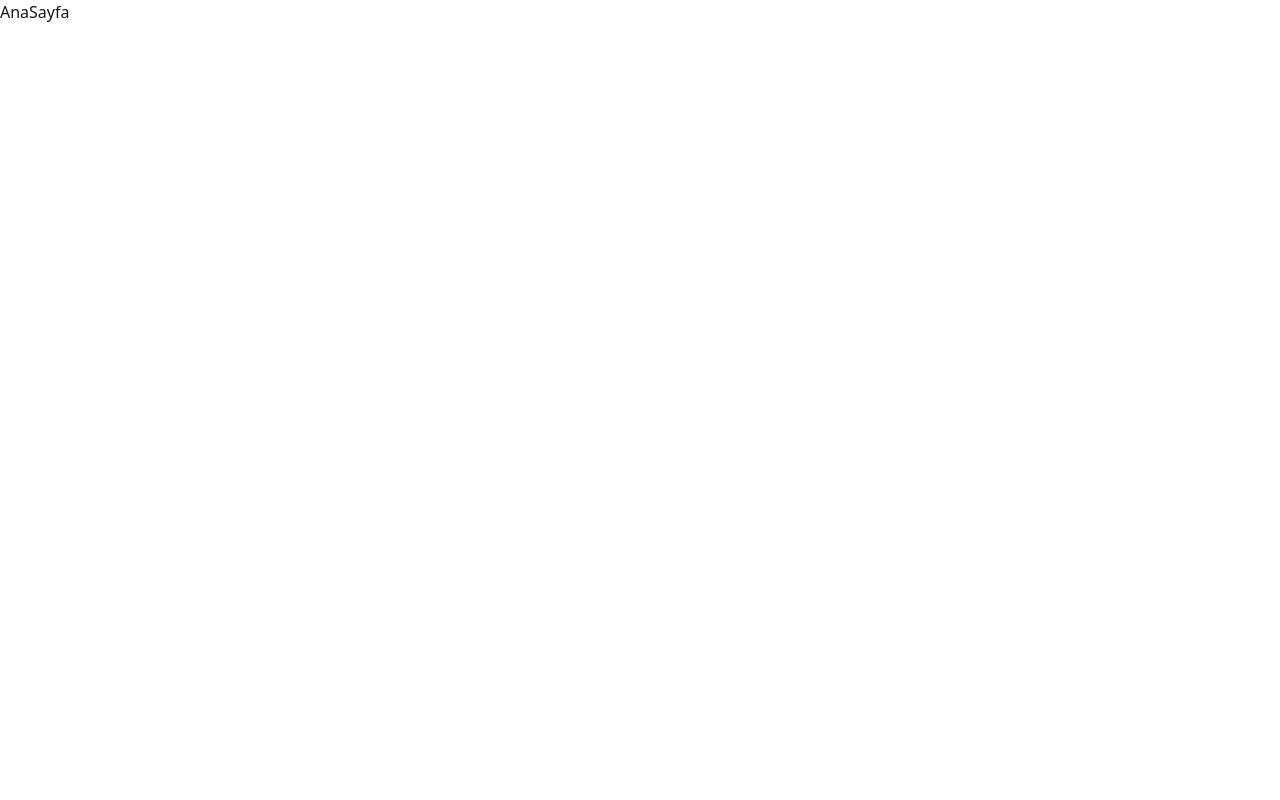
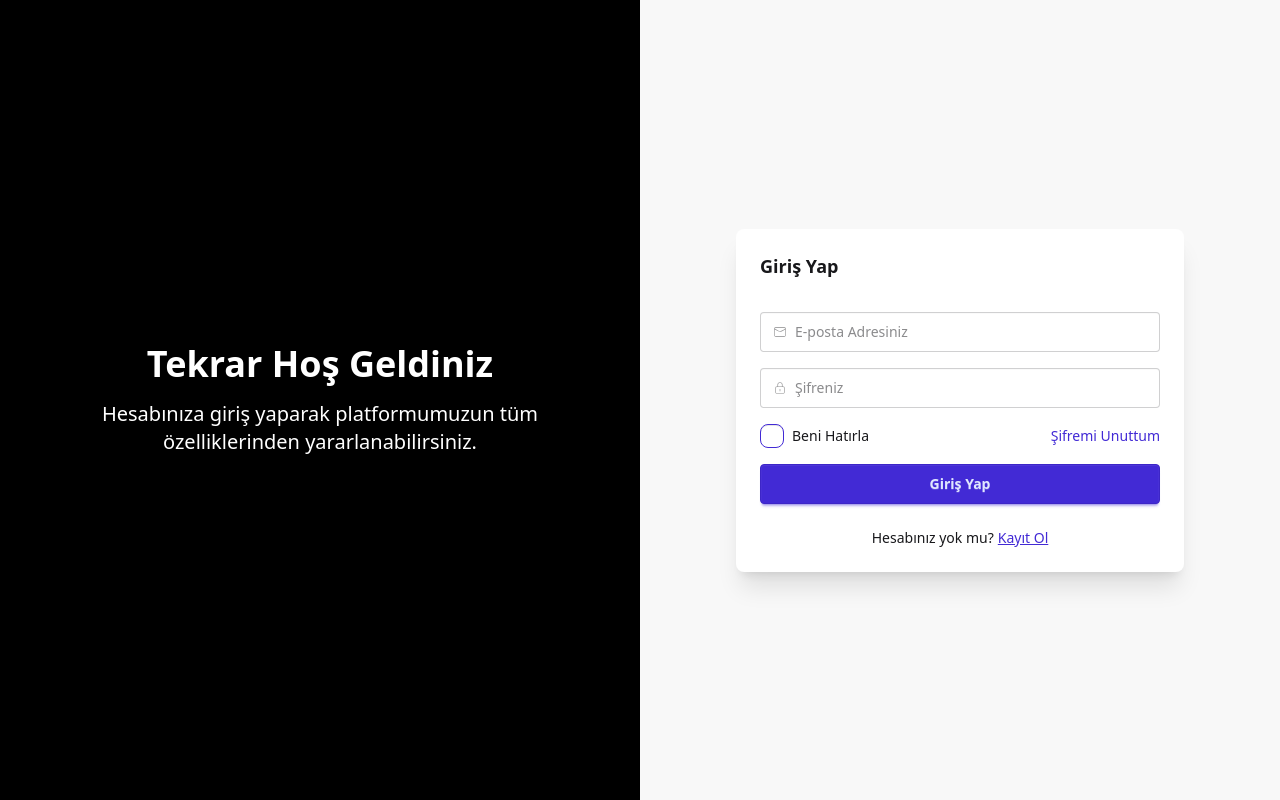
Before and after one commit to burakpoyraz/AFET-ARAC-TALEP-YONETIM-SISTEMI, a React (Vite) app in the folder frontend/: page / in a window 1280 px wide. Built offline with nearby package versions, Linux system fonts and the light colour scheme; no server answers.

Commit message:
refactor frontend structure; remove unused home page, add user registration and logout functionality, and integrate React Query for state management

```diff
--- a/frontend/package.json
+++ b/frontend/package.json
@@ -11,8 +11,11 @@
   },
   "dependencies": {
     "@tailwindcss/vite": "^4.0.17",
+    "@tanstack/react-query": "^5.69.0",
+    "axios": "^1.8.4",
     "react": "^19.0.0",
     "react-dom": "^19.0.0",
+    "react-hot-toast": "^2.5.2",
     "react-icons": "^5.5.0",
     "react-router-dom": "^7.4.0",
     "tailwindcss": "^4.0.17"
--- a/frontend/src/App.jsx
+++ b/frontend/src/App.jsx
@@ -3,19 +3,40 @@ import reactLogo from "./assets/react.svg";
 import viteLogo from "/vite.svg";
 import { Route, Routes } from "react-router-dom";
 import GirisYap from "./pages/auth/GirisYap";
-import AnaSayfa from "./pages/home/AnaSayfa";
 import KayıtOl from "./pages/auth/KayıtOl";
+import { Toaster } from "react-hot-toast";
+import { useQuery } from "@tanstack/react-query";
+import axios from "axios";
+import Panel from "./pages/home/Panel";
 
 function App() {
 
 
+  const {data:girisYapanKullanici, isLoading, error} = useQuery({
+    queryKey: ["girisYapanKullanici"],
+    queryFn: async () => {
+      const res = await axios.get("/api/auth/hesabim");
+
+      return res.data;
+    },
+    onSuccess: (data) => {
+      console.log("Kullanıcı bilgileri:", data);
+    },
+    onError: (error) => {
+      console.error("Kullanıcı bilgileri alınamadı:", error.message);
+      return null;
+    },
+  });
+
   return (
     <div>
       <Routes>
-        <Route path="/" element={<AnaSayfa />} />
-        <Route path="/girisyap" element={<GirisYap />} />
-        <Route path="/kayitol" element={<KayıtOl />} />
+        <Route path="/" element={girisYapanKullanici ? <Panel /> : <GirisYap />} />
+
+        <Route path="/girisyap" element={girisYapanKullanici ? <Panel /> :  <GirisYap />} />
+        <Route path="/kayitol" element={girisYapanKullanici ? <Panel /> :  <KayıtOl />} />
       </Routes>
+      <Toaster />
     </div>
   );
 }
--- a/frontend/src/main.jsx
+++ b/frontend/src/main.jsx
@@ -3,11 +3,34 @@ import { createRoot } from "react-dom/client";
 import "./index.css";
 import App from "./App.jsx";
 import { BrowserRouter } from "react-router-dom";
+import { QueryClient, QueryClientProvider } from "@tanstack/react-query";
+
+
+const queryClient=new QueryClient({
+  defaultOptions:{
+    queries:{
+      refetchOnWindowFocus:false,
+      retry:1,
+    },
+    mutations:{
+      retry: false,
+      onError: (error) => {
+        console.error("Mutation error:", error);
+      },
+      onSuccess: (data) => {
+        console.log("Mutation success:", data);
+      },
+    },
+  },
+})
 
 createRoot(document.getElementById("root")).render(
   <StrictMode>
     <BrowserRouter>
+    <QueryClientProvider client={queryClient}>
       <App />
+    </QueryClientProvider>
     </BrowserRouter>
+
   </StrictMode>
 );
--- a/frontend/src/pages/auth/GirisYap.jsx
+++ b/frontend/src/pages/auth/GirisYap.jsx
@@ -1,9 +1,160 @@
-import React from 'react'
+import React from "react";
+import { useState } from "react";
+import { CiMail, CiLock } from "react-icons/ci";
+import { useMutation, useQueryClient } from "@tanstack/react-query";
+import axios from "axios";
+import { toast } from "react-hot-toast";
+
 
 const GirisYap = () => {
+
+  const queryClient=useQueryClient();
+
+  const [formData, setFormData] = useState({
+    email: "",
+    sifre: "",
+  });
+
+  const handleInputChanges = (e) => {
+    const { name, value } = e.target;
+    setFormData((prevState) => ({
+      ...prevState,
+      [name]: value,
+    }));
+  };
+
+  const { mutate, isError, isPending, isSuccess, error } = useMutation({
+    mutationFn: async (formData) => {
+      try {
+        const res = await axios.post("/api/auth/girisyap", formData);
+
+        if (res.data.error) {
+          throw new Error(res.data.error);
+        }
+        // Başarılı bir yanıt döndürülürse, bu yanıtı döndürün
+        return res.data;
+      } catch (error) {
+        throw new Error(error.response.data.error);
+      }
+    },
+    onSuccess: (data) => {
+
+      // Başarılı giriş sonrası yapılacak işlemler
+      toast.success("Giriş başarılı!");
+      queryClient.invalidateQueries(["girisYapanKullanici"]);
+
+
+
+      console.log("Giriş başarılı:", data);
+    },
+    onError: (error) => {
+      toast.error("Giriş hatası: " + error.message);
+      console.error("Giriş hatası:", error.message);
+    },
+  });
+
+  const handleSubmit = (e) => {
+    e.preventDefault();
+    // Giriş doğrulama işlemleri
+    if (formData.email && formData.sifre) {
+      mutate(formData);
+    } else {
+      toast.error("Lütfen tüm alanları doldurun.");
+    }
+  };
+
   return (
-    <div>GirisYap</div>
-  )
-}
+    <div className="min-h-screen flex">
+      {/* Sol Taraf - Görsel */}
+      <div
+        className="hidden lg:block lg:w-1/2 bg-cover bg-center"
+        style={{
+          backgroundPosition: "center",
+          backgroundSize: "cover",
+          backgroundColor: "#4a90e2", // Varsayılan arka plan rengi
+        }}
+      >
+        <div className="flex h-full items-center justify-center bg-black bg-opacity-50">
+          <div className="text-center text-white p-8">
+            <h1 className="text-4xl font-bold mb-4">Tekrar Hoş Geldiniz</h1>
+            <p className="text-xl">
+              Hesabınıza giriş yaparak platformumuzun tüm özelliklerinden
+              yararlanabilirsiniz.
+            </p>
+          </div>
+        </div>
+      </div>
 
-export default GirisYap
+      {/* Sağ Taraf - Form */}
+      <div className="w-full lg:w-1/2 bg-base-200 flex items-center justify-center p-4">
+        <div className="card w-full max-w-md bg-base-100 shadow-xl">
+          <div className="card-body">
+            <h2 className="card-title mb-6 text-center">Giriş Yap</h2>
+            <form onSubmit={handleSubmit}>
+              <label className="input validator mb-4 w-full flex items-center gap-2">
+                <span className="opacity-50">
+                  <CiMail />
+                </span>
+                <input
+                  type="email"
+                  name="email"
+                  required
+                  placeholder="E-posta Adresiniz"
+                  className="grow"
+                  value={formData.email}
+                  onChange={handleInputChanges}
+                />
+              </label>
+
+              <label className="input validator mb-4 w-full flex items-center gap-2">
+                <span className="opacity-50">
+                  <CiLock />
+                </span>
+                <input
+                  type="password"
+                  name="sifre"
+                  required
+                  placeholder="Şifreniz"
+                  className="grow"
+                  value={formData.sifre}
+                  onChange={handleInputChanges}
+                />
+              </label>
+
+              <div className="flex justify-between items-center mb-4">
+                <label className="flex items-center gap-2 cursor-pointer">
+                  <input
+                    type="checkbox"
+                    className="checkbox checkbox-primary"
+                  />
+                  <span className="label-text">Beni Hatırla</span>
+                </label>
+                <a
+                  href="/sifre-sifirla"
+                  className="text-sm text-primary hover:underline"
+                >
+                  Şifremi Unuttum
+                </a>
+              </div>
+
+              <button type="submit" className="btn btn-primary w-full">
+                Giriş Yap
+              </button>
+            </form>
+
+            <div className="text-center mt-4">
+              <p className="text-sm">
+                Hesabınız yok mu?
+                <a href="/kayitol" className="link link-primary ml-1">
+                  Kayıt Ol
+                </a>
+              </p>
+            </div>
+          </div>
+        </div>
+      </div>
+    </div>
+  );
+};
+
+export default GirisYap;
--- a/frontend/src/pages/auth/KayıtOl.jsx
+++ b/frontend/src/pages/auth/KayıtOl.jsx
@@ -1,6 +1,9 @@
 import React, { useState } from "react";
 
 import { CiUser, CiMail, CiLock, CiPhone, CiHome } from "react-icons/ci";
+import { useMutation } from "@tanstack/react-query";
+import axios from "axios";
+import {toast} from "react-hot-toast";
 
 const KayıtOl = () => {
   const [formData, setFormData] = useState({
@@ -19,17 +22,49 @@ const KayıtOl = () => {
     setFormData({ ...formData, [e.target.name]: e.target.value });
   };
 
+  const {mutate,isError,isPending,isSuccess,error} = useMutation({
+
+    mutationFn: async (formData) => {
+      try{
+        const res = await axios.post("/api/auth/kayitol", formData);
+
+        if(res.data.error){
+          throw new Error(res.data.error);
+        }
+        // Başarılı bir yanıt döndürülürse, bu yanıtı döndürün
+          console.log(res.data);
+        return res.data;
+      }
+
+      catch(error){
+        throw new Error(error.response.data.error);
+      }
+
+    },
+    onSuccess: (data) => {
+
+      toast.success("Kayıt başarılı!");
+      console.log("Kayıt başarılı:", data);
+    },
+    onError: (error) => {
+
+      toast.error("Kayıt hatası: " + error.message);
+
+      console.error("Kayıt hatası:", error.message);
+    },
+
+
+  });
+
   const handleSubmit = async (e) => {
     e.preventDefault();
     if (formData.sifre !== formData.sifreTekrar) {
       alert("Şifreler eşleşmiyor!");
       return;
     }
-    try {
-      console.log(formData);
-    } catch (error) {
-      alert(error.response.data.error);
-    }
+    console.log("Gönderilen veriler:", formData);
+    mutate(formData);
+
   };
 
   return (
@@ -38,7 +73,7 @@ const KayıtOl = () => {
       <div
         className="hidden lg:block lg:w-1/2 bg-cover bg-center"
         style={{
-          backgroundImage: 'url("/api/placeholder/800/1200")',
+        //  backgroundImage: 'url("/api/placeholder/800/1200")',
           backgroundPosition: "center",
           backgroundSize: "cover",
         }}
@@ -149,7 +184,6 @@ const KayıtOl = () => {
                 name="kurumFirmaTuru"
                 className="select mb-4 w-full"
                 onChange={handleInputChanges}
-                value={formData.kurumFirmaTuru}
               >
                 <option value="kendi_adima">Kendi Adıma</option>
                 <option value="kurulus_adina">Kuruluş Adına</option>
@@ -194,7 +228,7 @@ const KayıtOl = () => {
             <div className="text-center mt-4">
               <p className="text-sm">
                 Zaten hesabınız var mı?
-                <a href="/login" className="link link-primary ml-1">
+                <a href="/girisyap" className="link link-primary ml-1">
                   Giriş Yap
                 </a>
               </p>
--- a/frontend/src/pages/home/AnaSayfa.jsx
+++ /dev/null
@@ -1,9 +0,0 @@
-import React from 'react'
-
-const AnaSayfa = () => {
-  return (
-    <div>AnaSayfa</div>
-  )
-}
-
-export default AnaSayfa
--- /dev/null
+++ b/frontend/src/pages/home/Panel.jsx
@@ -0,0 +1,37 @@
+import { useMutation, useQueryClient } from "@tanstack/react-query";
+import axios from "axios";
+import React from "react";
+import { useNavigate } from "react-router-dom";
+
+const Panel = () => {
+  const queryClient = useQueryClient();
+  const navigate = useNavigate();
+  const { mutate: cikisYap } = useMutation({
+    mutationFn: async () => {
+      const res = await axios.post("/api/auth/cikisyap");
+      return res.data;
+    },
+    onSuccess: (data) => {
+      console.log("Çıkış başarılı:", data);
+      queryClient.setQueryData(["girisYapanKullanici"], null);
+      navigate("/girisyap");
+    },
+    onError: (error) => {
+      console.error("Çıkış hatası:", error.message);
+    },
+  });
+
+  return (
+    <button
+      onClick={(e) => {
+        e.preventDefault();
+        cikisYap();
+      }}
+      className="btn btn-primary"
+    >
+      Çıkış Yap
+    </button>
+  );
+};
+
+export default Panel;
--- a/frontend/vite.config.js
+++ b/frontend/vite.config.js
@@ -6,6 +6,13 @@ import tailwindcss from '@tailwindcss/vite'
 export default defineConfig({
   plugins: [react(),tailwindcss()],
   server:{
-    port:3000
+    port:3000,
+    proxy: {
+      '/api': {
+        target: 'http://localhost:5000',
+        changeOrigin: true,
+        secure: false,
+      }
+    }
   }
 })
```
Also changed, not shown: 2 other files (tests, documents, lock files or other folders).
